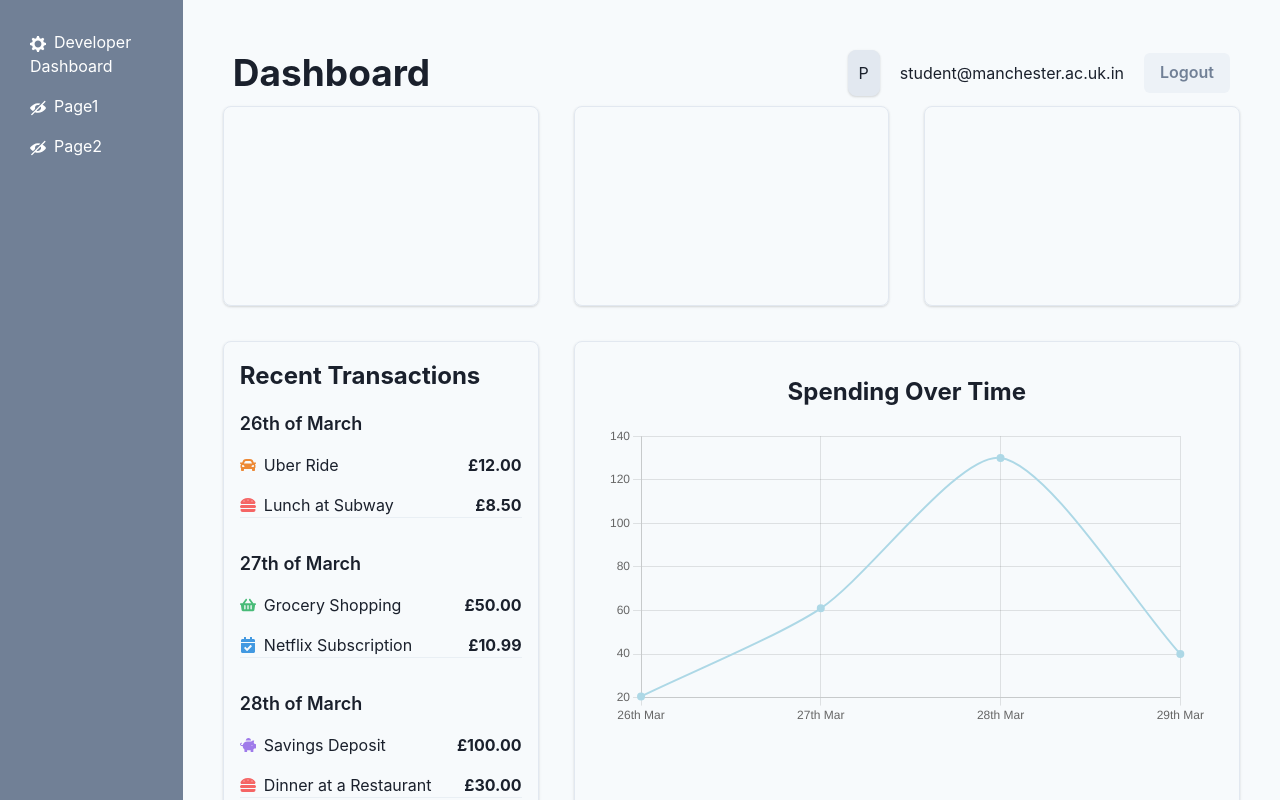
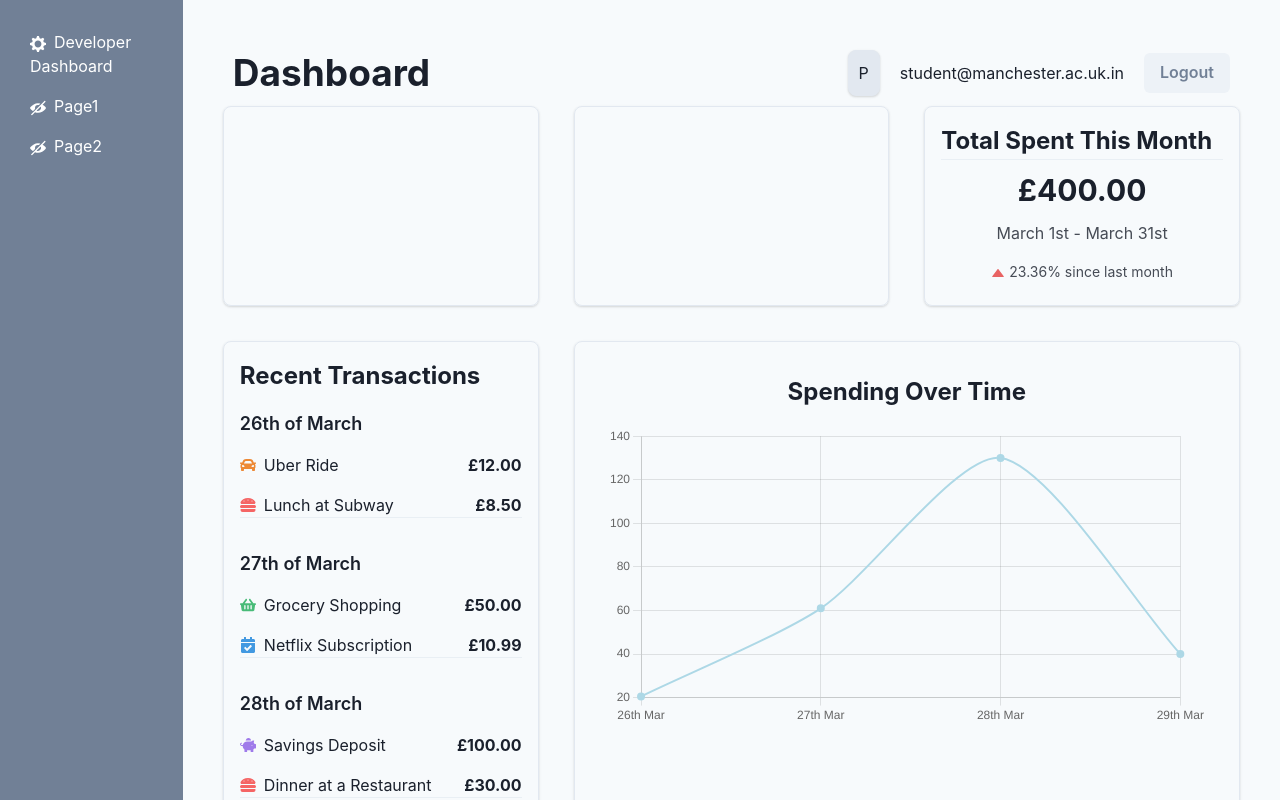
Before and after one commit to manojmanikandan7/PennyWise, a React (Vite) app: page /dashboard in a window 1280 px wide. Shown: the top 800 px of the page. Built offline with nearby package versions, Linux system fonts and the light colour scheme.

Commit message:
Added a total money spent counter, Dashboard 45% Done

```diff
--- a/src/components/LineChart.jsx
+++ b/src/components/LineChart.jsx
@@ -1,6 +1,6 @@
 import React from "react";
 import { Line } from "react-chartjs-2";
-import { Box, Text, useTheme } from "@chakra-ui/react";
+import { Box, Divider, Text, useTheme } from "@chakra-ui/react";
 
 function LineChart({ chartData }) {
   const theme = useTheme(); // Using Chakra UI theme for styling
--- a/src/pages/Dashboard.jsx
+++ b/src/pages/Dashboard.jsx
@@ -9,6 +9,13 @@ import {
   VStack,
   HStack,
   Divider,
+  Stat,
+  StatLabel,
+  StatNumber,
+  StatHelpText,
+  StatArrow,
+  StatGroup,
+  Spacer,
 } from "@chakra-ui/react";
 import {
   FaCar,
@@ -283,7 +290,33 @@ export default function Dashboard() {
                 overflow="hidden"
                 p={4}
                 boxShadow="base"
-              ></Box>
+              >
+                <HStack>
+                  <Stat>
+                    <StatLabel>
+                      <Text fontSize="2xl" as="b">
+                        Total Spent This Month
+                      </Text>
+                    </StatLabel>
+                    <VStack>
+                      <Divider></Divider>
+                      <StatNumber>
+                        {" "}
+                        <Text fontSize="3xl" as="b">
+                          £400.00
+                        </Text>
+                      </StatNumber>
+                      <StatHelpText>
+                        <Text fontSize="md">March 1st - March 31st</Text>
+                      </StatHelpText>
+                      <StatHelpText>
+                        <StatArrow type="increase" color="red.500" />
+                        23.36% since last month
+                      </StatHelpText>
+                    </VStack>
+                  </Stat>
+                </HStack>
+              </Box>
             </GridItem>
             {/* this is the transaction history of your most recent spending */}
             <GridItem colSpan="1" rowSpan="2">
```
